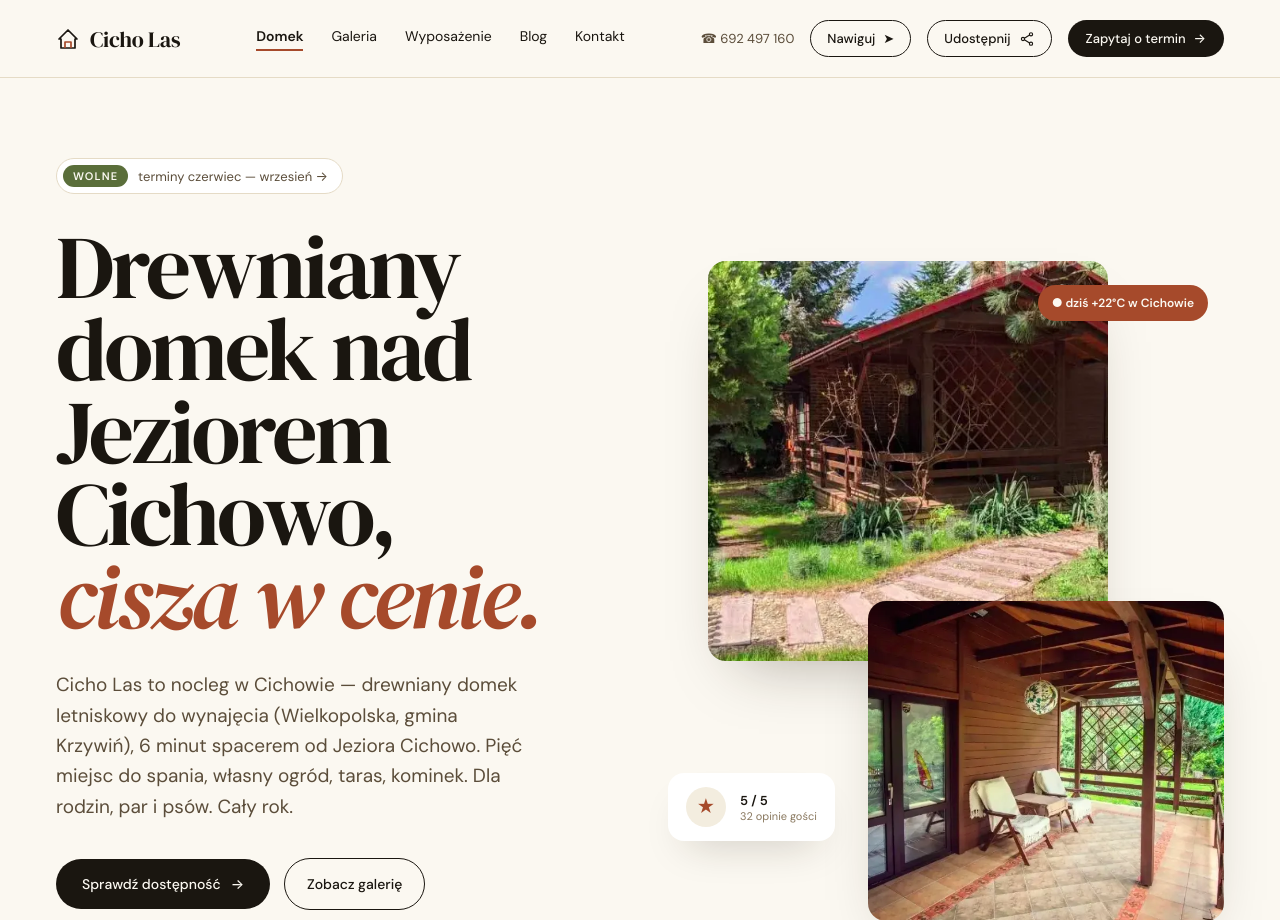
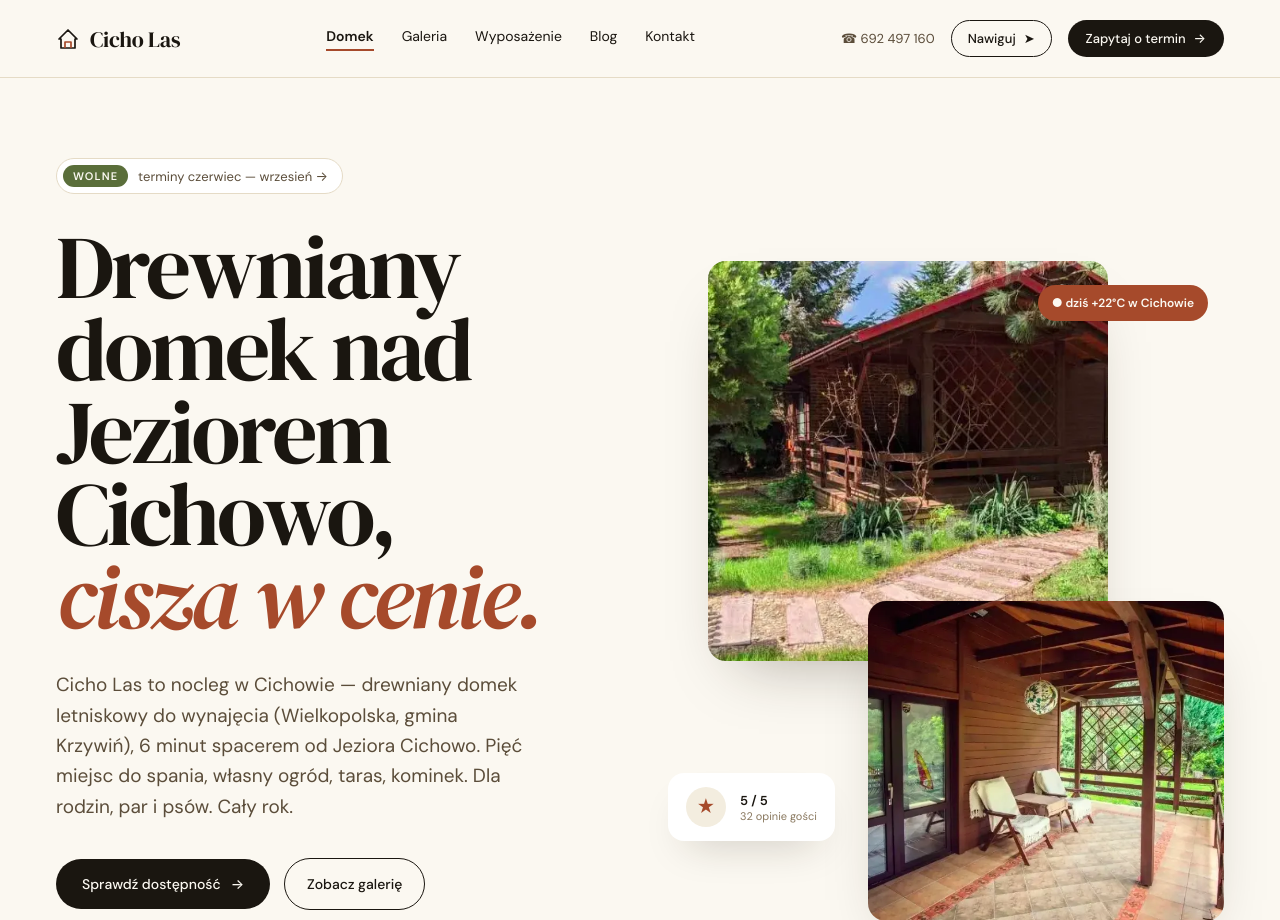
Before and after one commit to emancypage/cichowo-web, a PHP site: page / in a window 1280 px wide. Shown: the top 920 px of the page. Run offline with PHP 8.4, Linux system fonts and the light colour scheme.

Commit message:
Show share button on mobile only

```diff
--- a/css/styles.css
+++ b/css/styles.css
@@ -116,7 +116,7 @@ a { color: inherit; }
   gap: 8px;
 }
 .btn-nav:hover { transform: translateY(-1px); background: var(--ink); color: var(--bg); }
-.btn-share { cursor: pointer; font-family: inherit; }
+.btn-share { display: none; cursor: pointer; font-family: inherit; }
 
 .share-panel {
   position: fixed;
@@ -1347,6 +1347,7 @@ a { color: inherit; }
   .nav__links { order: 3; width: 100%; gap: 16px; overflow-x: auto; padding-bottom: 4px; }
   .nav__phone { display: none; }
   .btn-nav { padding: 8px 12px; font-size: 12px; }
+  .btn-share { display: inline-flex; }
   .hero, .about, .sleep, .gallery, .amenities, .blog-teaser, .contact, .blog-header, .faq { padding-left: 20px; padding-right: 20px; }
   .filters { padding: 24px 20px 0; top: 64px; }
   .hero { padding-top: 48px; padding-bottom: 56px; }
```
